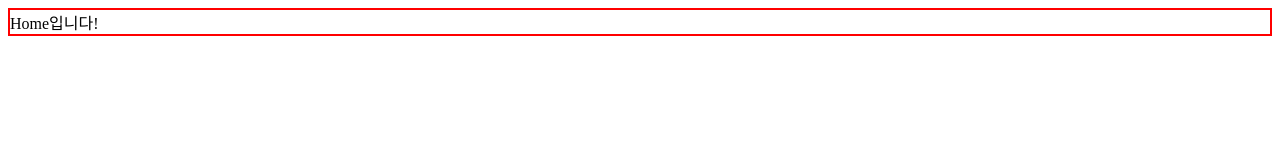
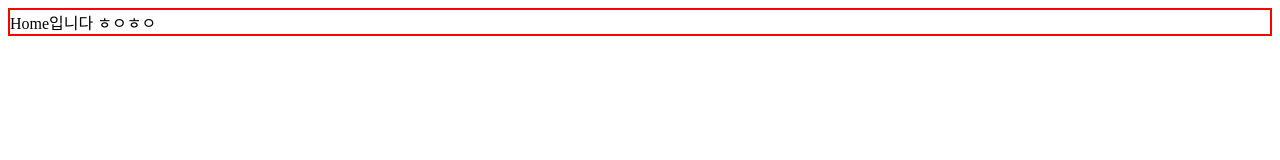
Before and after one commit to frankie-tesla/PO-tesla, a React (Create React App) app: page / in a window 1280 px wide. Shown: the top 160 px of the page. Built offline with nearby package versions, Linux system fonts and the light colour scheme.

Commit message:
캐시 무효화 테스트

```diff
--- a/src/pages/Home.jsx
+++ b/src/pages/Home.jsx
@@ -1,6 +1,6 @@
 import Style from '../styles/App.module.scss';
 const Home = () => {
-  return <div className={Style.test}>Home입니다!</div>;
+  return <div className={Style.test}>Home입니다 ㅎㅇㅎㅇ</div>;
 };
 
 export default Home;
```
